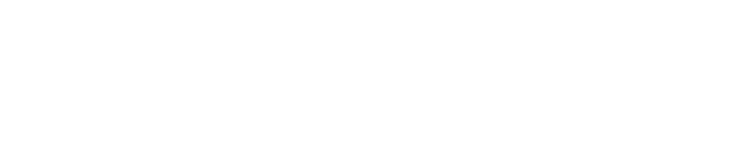
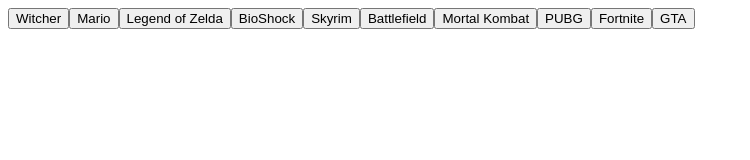
Before and after one commit to VishnuSwaminathan/GifTastic, a plain HTML site: page index.html in a window 1280 px wide. Shown: the whole page, without its empty margins (0-750 px from the left). Drawn offline with nearby package versions, Linux system fonts and the light colour scheme.

Commit message:
sixthCommit

```diff
--- a/assets/javascript/app.js
+++ b/assets/javascript/app.js
@@ -10,19 +10,21 @@ var games = [
   'Fortnite',
   'GTA'
 ];
+
 function renderButtons() {
-  $('#buttons-place').html('');
+  $('#buttonsPlace').html('');
   console.log('About to Render');
 
   for (var i = 0; i < games.length; i++) {
     var gameButton = $('<button>');
     gameButton.attr('data-videogame', games[i]);
     gameButton.text(games[i]);
-    $('#buttons-view').append(gameButton);
+    $('#buttonsPlace').append(gameButton);
     console.log('Button for: ' + games[i] + ' rendered');
   }
+  gifButton();
 }
-
+function gifButton() {
   $('button').on('click', function() {
     $('#gifs-appear-here').html('');
 
@@ -68,5 +70,6 @@ $('button').on('click', function() {
       });
     });
   });
+}
 
 renderButtons();
--- a/index.html
+++ b/index.html
@@ -7,7 +7,7 @@
 </head>
 
 <body>
-  <div id="buttons-place"></div>
+  <div id="buttonsPlace"></div>
   <!-- <button data-videogame="Witcher">Witcher</button>
   <button data-videogame="Mario">Mario</button>
   <button data-videogame="Fortnite">Fortnite</button> -->
```
Lines whose indentation alone changed are shown as unchanged.
